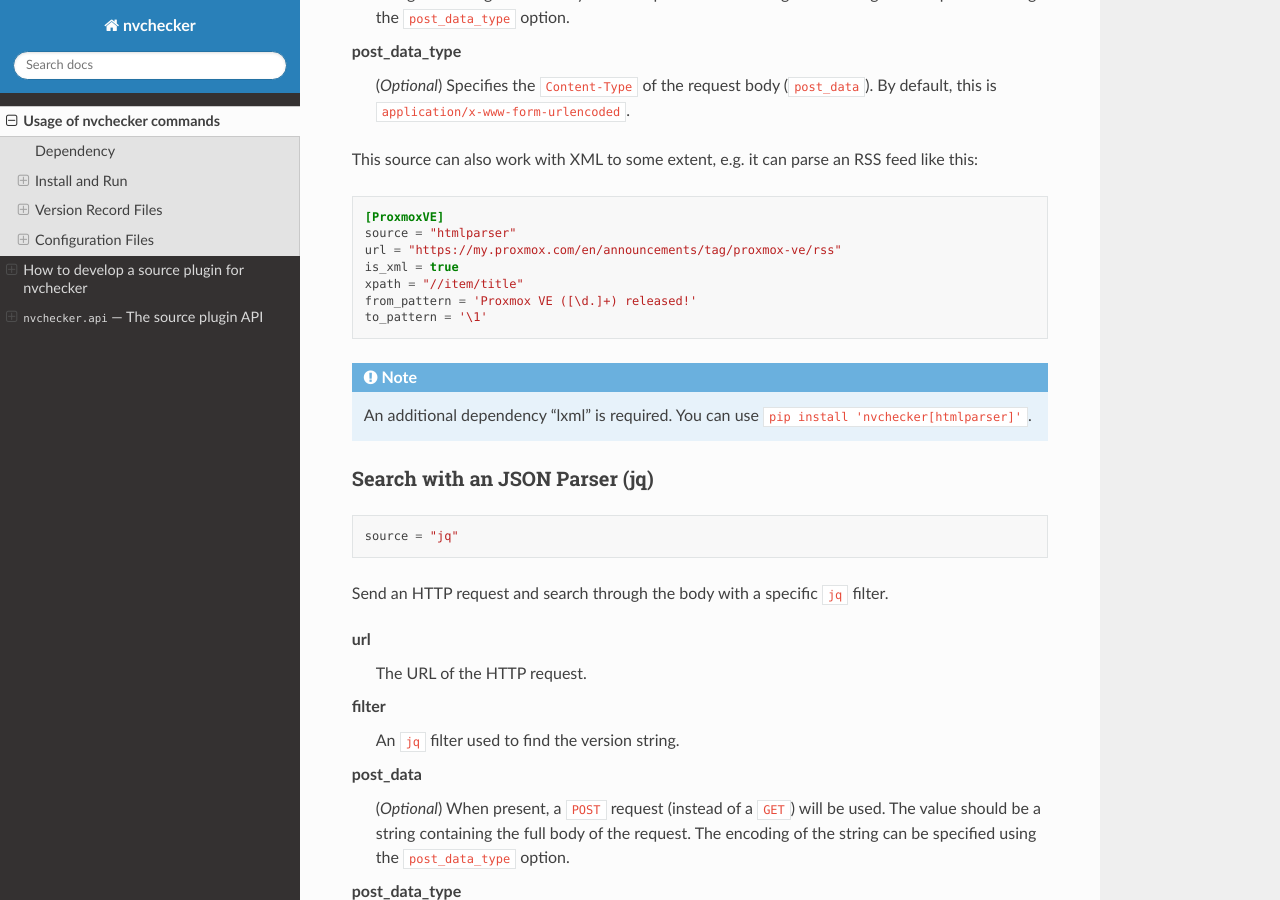
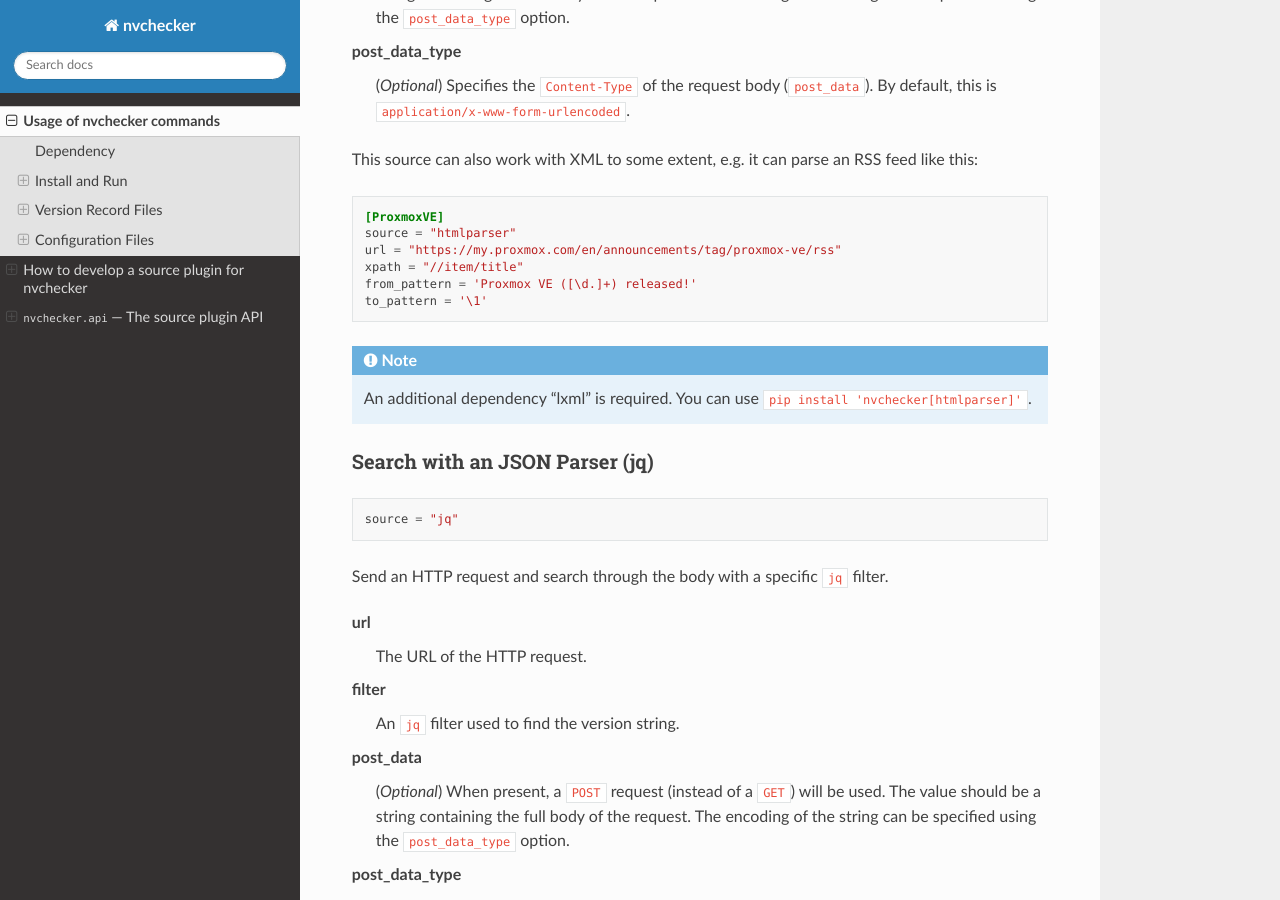
Before and after one commit to lilydjwg/nvchecker, a Sphinx documentation site: the page built from docs/usage.rst, in a window 1280 px wide and 900 px high, scrolled down 8860 px. Built offline with Sphinx 7.4.7 and the Read the Docs theme 3.1.0, drawn with Linux system fonts in a browser that asks for light colours.

Commit message:
docs: fix example
"is_xml" didn't work and wasn't added.

[skip ci]

```diff
--- a/docs/usage.rst
+++ b/docs/usage.rst
@@ -329,7 +329,6 @@ This source can also work with XML to some extent, e.g. it can parse an RSS feed
    [ProxmoxVE]
    source = "htmlparser"
    url = "https://my.proxmox.com/en/announcements/tag/proxmox-ve/rss"
-   is_xml = true
    xpath = "//item/title"
    from_pattern = 'Proxmox VE ([\d.]+) released!'
    to_pattern = '\1'
```
